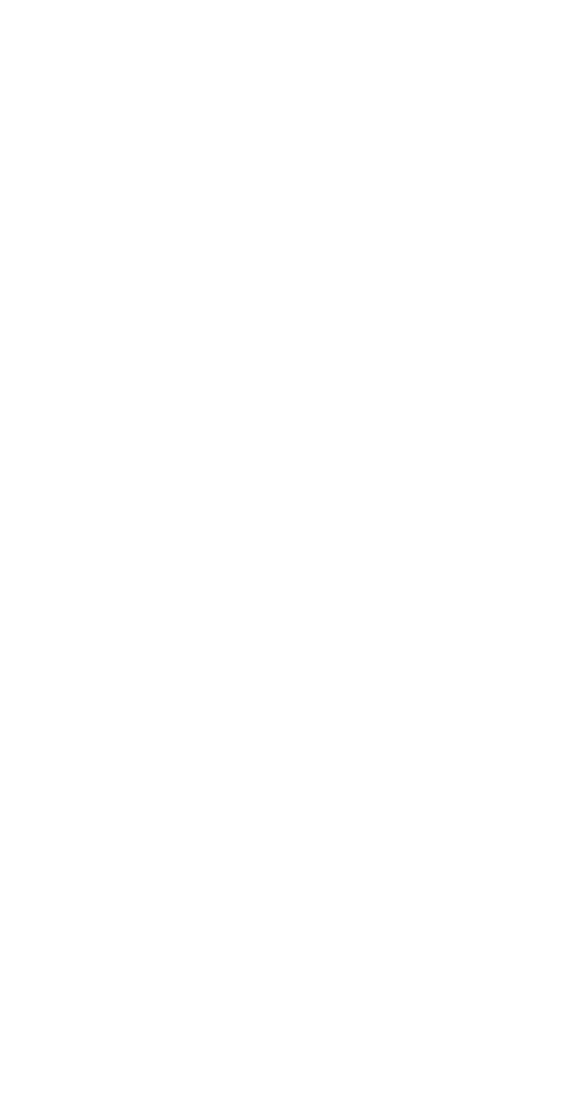
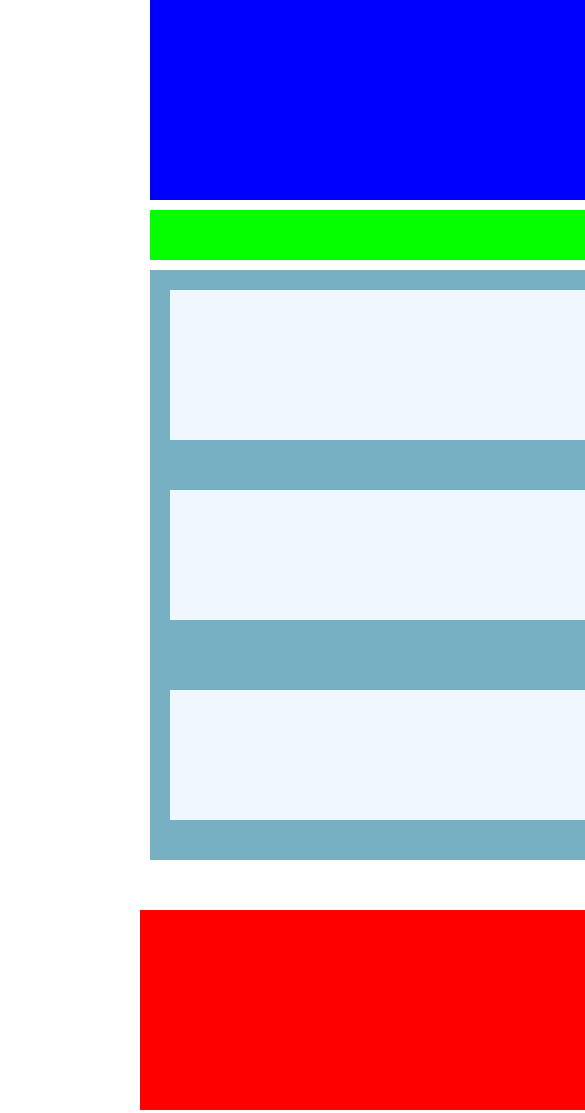
Before and after one commit to WesterLakerveld/workshop_responsive, a plain HTML site: page index.html in a window 390 px wide. Shown: the top 1113 px of the page, 585 px wide, since content can reach past the window. Before the commit the page ends 844 px from the top, so only its background shows below. Drawn offline with Linux system fonts and the light colour scheme.

Commit message:
workshop_responsive

```diff
--- a/assets/css/style.css
+++ b/assets/css/style.css
@@ -0,0 +1,70 @@
+* {
+    padding: 0;
+    margin: 0;
+}
+
+#header {
+    width: 960px;
+    height: 200px;
+    background-color: blue;
+    position: relative;
+    left: 150px;
+}
+
+#nav {
+    width: 960px;
+    height: 50px;
+    background-color: rgb(4, 255, 0);
+    position: relative;
+    left: 150px;
+    margin-top: 10px;
+    margin-bottom: 10px;
+}
+
+#main {
+    width: 648px;
+    height: 550px;
+    background-color: rgba(2, 108, 144, 0.539);
+    position: relative;
+    left: 150px;
+    padding: 20px;
+}
+#article1{
+    width: 540px;
+    height: 150px;
+    background-color: aliceblue;
+    position: relative;
+
+}
+#article2{
+    width: 540px;
+    height: 130px;
+    background-color: aliceblue;
+    position: relative;
+top: 50px;
+}
+#article3{
+    width: 540px;
+    height: 130px;
+    background-color: aliceblue;
+    position: relative;
+top: 120px;
+}
+
+#aside{
+    width: 240px;
+    height: 550px;
+    background-color:orange;
+    position: relative;
+    left: 900px;
+    bottom: 590px;
+}
+
+#footer{
+    width: 960px;
+    height: 200px;
+    background-color: red;
+    position: relative;
+    left: 140px;
+    bottom: 500px;
+}
--- a/index.html
+++ b/index.html
@@ -4,9 +4,23 @@
     <meta charset="UTF-8">
     <meta http-equiv="X-UA-Compatible" content="IE=edge">
     <meta name="viewport" content="width=device-width, initial-scale=1.0">
-    <title>Document</title>
+    <title>responsive</title>
+    <link rel="stylesheet" href="assets/css/style.css">
 </head>
 <body>
 
+    <div id="container">
+        <div id="header"></div>
+        <div id="nav"></div>
+        <div id="main">
+            <div id="article1"></div>
+            <div id="article2"></div>
+            <div id="article3"></div>
+    </div>
+        <div id="aside"></div>
+        <div id="footer"></div>
+
+    </div>
+
 </body>
 </html>
```
